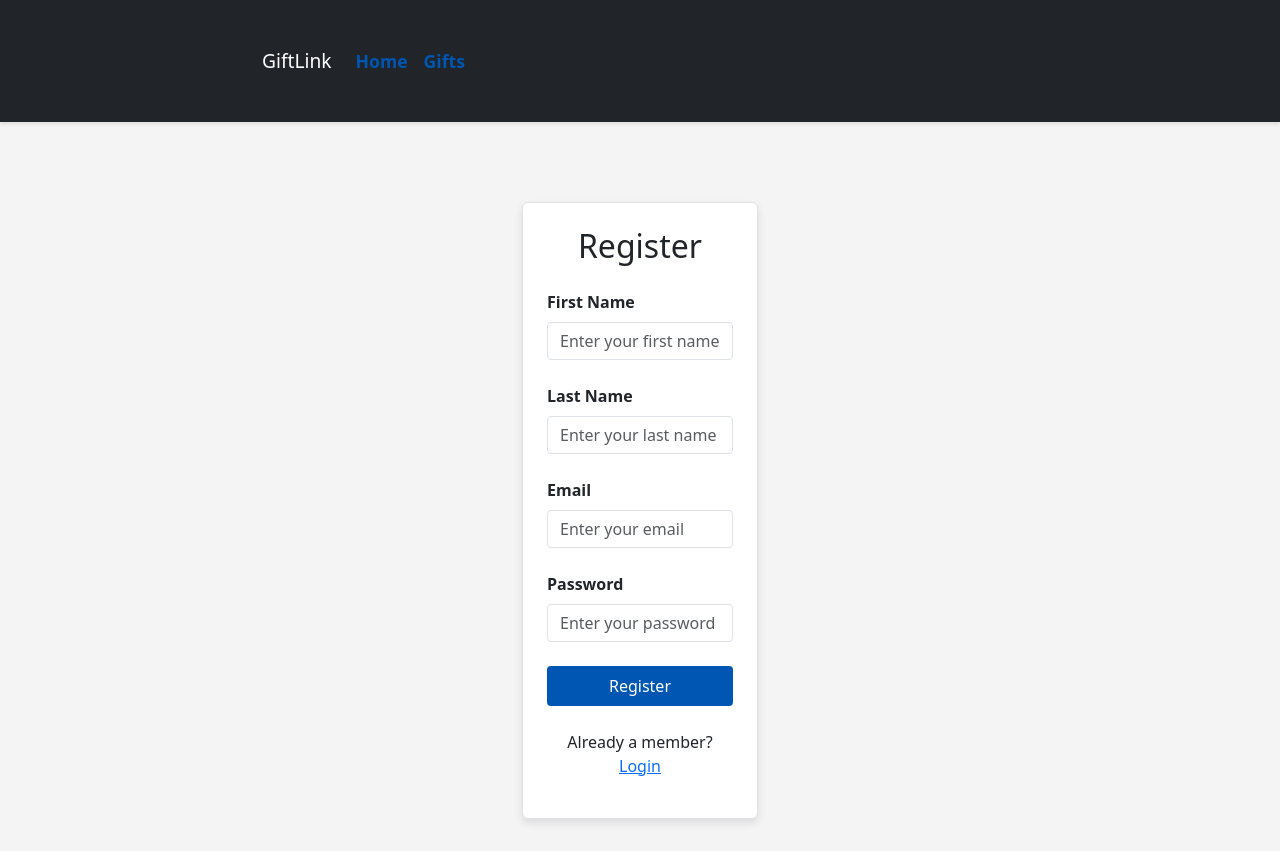
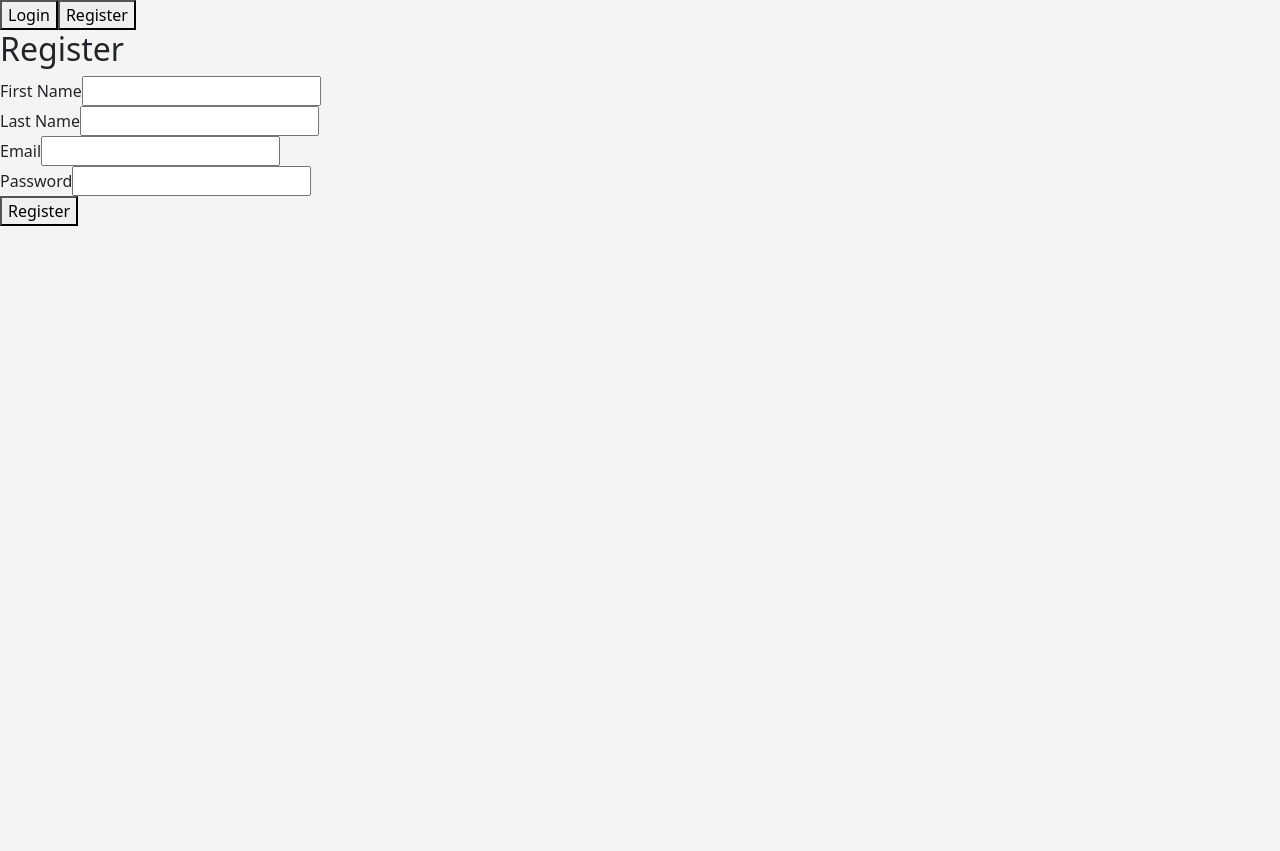
Before and after one commit to Stergianni/fullstack-capstone-project, a React (Create React App) app in the folder giftlink-frontend/: page /app/register in a window 1280 px wide. After the commit the page ends 800 px from the top, so only its background shows below. Built offline with nearby package versions, Linux system fonts and the light colour scheme.

Commit message:
Step 1: Implement API call for handleRegister()

```diff
--- a/giftlink-frontend/src/components/Navbar/Navbar.js
+++ b/giftlink-frontend/src/components/Navbar/Navbar.js
@@ -1,30 +1,30 @@
 import React from 'react';
-import { Link } from 'react-router-dom';
+import { useNavigate } from 'react-router-dom';
+import { useAppContext } from '../../context/AuthContext';
 
 const Navbar = () => {
+    const navigate = useNavigate();
+    const { isLoggedIn, setIsLoggedIn } = useAppContext();
+
+    const handleLogout = () => {
+        sessionStorage.removeItem('authToken'); // Remove the JWT token from sessionStorage
+        setIsLoggedIn(false); // Update global login status
+        navigate('/login'); // Redirect to the login page
+    };
+
     return (
-        <nav className="navbar navbar-expand-lg navbar-dark bg-dark">
-            <div className="container">
-                <Link className="navbar-brand" to="/">GiftLink</Link>
-                <button
-                    className="navbar-toggler"
-                    type="button"
-                    data-bs-toggle="collapse"
-                    data-bs-target="#navbarNav"
-                >
-                    <span className="navbar-toggler-icon"></span>
-                </button>
-                <div className="collapse navbar-collapse" id="navbarNav">
-                    <ul className="navbar-nav">
-                        <li className="nav-item">
-                            <Link className="nav-link" to="/">Home</Link>
-                        </li>
-                        <li className="nav-item">
-                            <Link className="nav-link" to="/gifts">Gifts</Link>
-                        </li>
-                    </ul>
-                </div>
-            </div>
+        <nav>
+            {isLoggedIn ? (
+                <>
+                    <span>Welcome, {sessionStorage.getItem('username')}</span>
+                    <button onClick={handleLogout}>Logout</button>
+                </>
+            ) : (
+                <>
+                    <button onClick={() => navigate('/login')}>Login</button>
+                    <button onClick={() => navigate('/register')}>Register</button>
+                </>
+            )}
         </nav>
     );
 };
--- a/giftlink-frontend/src/components/RegisterPage/RegisterPage.js
+++ b/giftlink-frontend/src/components/RegisterPage/RegisterPage.js
@@ -1,90 +1,89 @@
 import React, { useState } from 'react';
-import './RegisterPage.css';
+import { useNavigate } from 'react-router-dom';
+import { useAppContext } from '../../context/AuthContext';
+import { urlConfig } from '../../config';
 
-function RegisterPage() {
-    // Step 2: Define useState variables for firstName, lastName, email, and password
+const RegisterPage = () => {
+    // Step 4: Include states for user input and error message
     const [firstName, setFirstName] = useState('');
     const [lastName, setLastName] = useState('');
     const [email, setEmail] = useState('');
     const [password, setPassword] = useState('');
+    const [showerr, setShowerr] = useState('');
 
-    // Step 4: Define handleRegister function
+    // Step 5: Create local variables for `navigate` and `setIsLoggedIn`
+    const navigate = useNavigate();
+    const { setIsLoggedIn } = useAppContext();
+
+    // Step 6: Implement `handleRegister` function
     const handleRegister = async () => {
-        console.log("Register invoked");
-        console.log(`First Name: ${firstName}`);
-        console.log(`Last Name: ${lastName}`);
-        console.log(`Email: ${email}`);
-        console.log(`Password: ${password}`);
-    }
+        try {
+            // Step 7: Set POST method
+            const response = await fetch(`${urlConfig.backendUrl}/api/auth/register`, {
+                method: 'POST', // Set the method to POST
+                headers: {
+                    'Content-Type': 'application/json', // Set the headers to accept JSON
+                },
+                // Step 8: Set the body to send user details
+                body: JSON.stringify({
+                    firstName: firstName,
+                    lastName: lastName,
+                    email: email,
+                    password: password,
+                }),
+            });
+
+            const data = await response.json(); // Parse the response to JSON
+
+            // Check if the registration was successful
+            if (response.ok) {
+                // Step 9: Save the JWT token to sessionStorage
+                sessionStorage.setItem('authToken', data.authtoken);
+
+                // Update the global logged-in status
+                setIsLoggedIn(true);
+
+                // Step 10: Redirect to the app's main page after successful registration
+                navigate('/app'); // Redirect to /app
+            } else {
+                // If registration fails, show error message
+                setShowerr(data.error || 'Registration failed, please try again.');
+            }
+        } catch (e) {
+            console.log("Error during registration: " + e.message);
+            setShowerr('An error occurred while registering, please try again.');
+        }
+    };
 
     return (
-        <div className="container mt-5">
-            <div className="row justify-content-center">
-                <div className="col-md-6 col-lg-4">
-                    <div className="register-card p-4 border rounded">
-                        <h2 className="text-center mb-4 font-weight-bold">Register</h2>
+        <div>
+            <h2>Register</h2>
+            <form onSubmit={(e) => {
+                e.preventDefault();
+                handleRegister();
+            }}>
+                <div>
+                    <label>First Name</label>
+                    <input type="text" value={firstName} onChange={(e) => setFirstName(e.target.value)} required />
+                </div>
+                <div>
+                    <label>Last Name</label>
+                    <input type="text" value={lastName} onChange={(e) => setLastName(e.target.value)} required />
+                </div>
+                <div>
+                    <label>Email</label>
+                    <input type="email" value={email} onChange={(e) => setEmail(e.target.value)} required />
+                </div>
+                <div>
+                    <label>Password</label>
+                    <input type="password" value={password} onChange={(e) => setPassword(e.target.value)} required />
+                </div>
+                <button type="submit">Register</button>
+            </form>
 
-                        {/* Step 5: Create input elements for firstName, lastName, email, and password */}
-                        <div className="mb-4">
-                            <label htmlFor="firstName" className="form-label">First Name</label><br />
-                            <input
-                                id="firstName"
-                                type="text"
-                                className="form-control"
-                                placeholder="Enter your first name"
-                                value={firstName}
-                                onChange={(e) => setFirstName(e.target.value)}
-                            />
-                        </div>
-
-                        <div className="mb-4">
-                            <label htmlFor="lastName" className="form-label">Last Name</label><br />
-                            <input
-                                id="lastName"
-                                type="text"
-                                className="form-control"
-                                placeholder="Enter your last name"
-                                value={lastName}
-                                onChange={(e) => setLastName(e.target.value)}
-                            />
-                        </div>
-
-                        <div className="mb-4">
-                            <label htmlFor="email" className="form-label">Email</label><br />
-                            <input
-                                id="email"
-                                type="email"
-                                className="form-control"
-                                placeholder="Enter your email"
-                                value={email}
-                                onChange={(e) => setEmail(e.target.value)}
-                            />
-                        </div>
-
-                        <div className="mb-4">
-                            <label htmlFor="password" className="form-label">Password</label><br />
-                            <input
-                                id="password"
-                                type="password"
-                                className="form-control"
-                                placeholder="Enter your password"
-                                value={password}
-                                onChange={(e) => setPassword(e.target.value)}
-                            />
-                        </div>
-
-                        {/* Step 6: Create the Register button */}
-                        <button className="btn btn-primary w-100 mb-3" onClick={handleRegister}>Register</button>
-
-                        {/* Link to the Login page */}
-                        <p className="mt-4 text-center">
-                            Already a member? <a href="/app/login" className="text-primary">Login</a>
-                        </p>
-                    </div>
-                </div>
-            </div>
+            {showerr && <p style={{ color: 'red' }}>{showerr}</p>} {/* Display error message if any */}
         </div>
     );
-}
+};
 
 export default RegisterPage;
```
